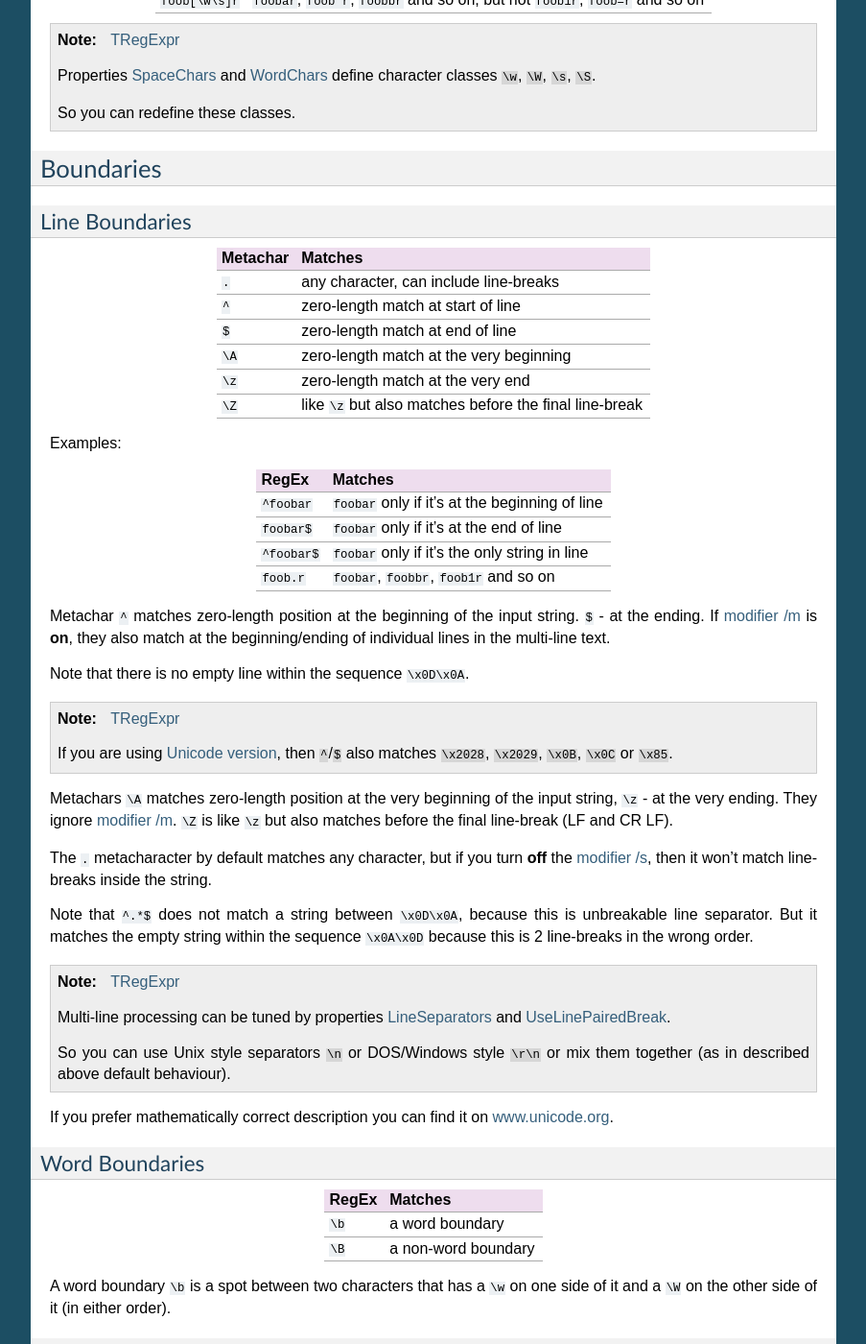
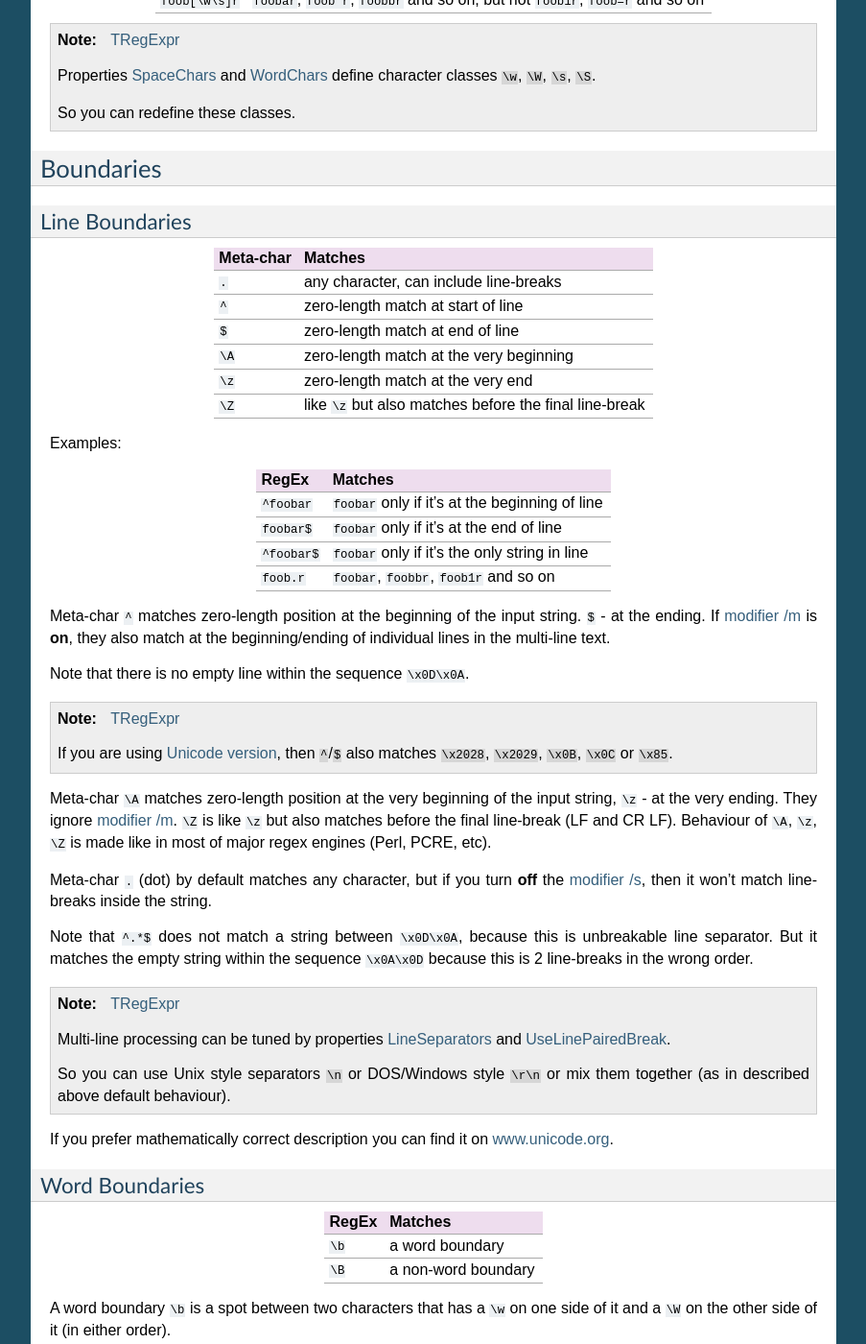
Before and after one commit to andgineer/TRegExpr, a Sphinx documentation site: the page built from docs/regular_expressions.rst, in a window 1280 px wide and 1400 px high, scrolled down 2506 px. Shown: the whole window at 96% size, without its empty margins (198-1101 px from the left). Built offline with Sphinx 7.4.7, drawn with Linux system fonts in a browser that asks for light colours; some of the changed text lies outside the part shown.

Commit message:
docs wording

```diff
--- a/docs/regular_expressions.rst
+++ b/docs/regular_expressions.rst
@@ -185,7 +185,7 @@ Line Boundaries
 ~~~~~~~~~~~~~~~
 
 ============= ================================================
-Metachar      Matches
+Meta-char     Matches
 ============= ================================================
 ``.``         any character, can include line-breaks
 ``^``         zero-length match at start of line
@@ -206,7 +206,7 @@ RegEx         Matches
 ``foob.r``    ``foobar``, ``foobbr``, ``foob1r`` and so on
 ============= ================================================
 
-Metachar ``^`` matches zero-length position at the beginning of the input string.
+Meta-char ``^`` matches zero-length position at the beginning of the input string.
 ``$`` - at the ending.
 If `modifier /m <#m>`_ is **on**, they also match at the beginning/ending
 of individual lines in the multi-line text.
@@ -220,11 +220,12 @@ Note that there is no empty line within the sequence ``\x0D\x0A``.
     `Unicode version <tregexpr.html#unicode>`__, then ``^``/``$``
     also matches ``\x2028``, ``\x2029``, ``\x0B``, ``\x0C`` or ``\x85``.
 
-Metachars ``\A`` matches zero-length position at the very beginning of the input string,
+Meta-char ``\A`` matches zero-length position at the very beginning of the input string,
 ``\z`` - at the very ending. They ignore `modifier /m <#m>`_.
 ``\Z`` is like ``\z`` but also matches before the final line-break (LF and CR LF).
+Behaviour of ``\A``, ``\z``, ``\Z`` is made like in most of major regex engines (Perl, PCRE, etc).
 
-The ``.`` metacharacter by default matches any character, but if you
+Meta-char ``.`` (dot) by default matches any character, but if you
 turn **off** the `modifier /s <#s>`_, then it won't match line-breaks inside the string.
 
 Note that ``^.*$`` does not match a string between ``\x0D\x0A``,
@@ -413,7 +414,7 @@ The entire regex has index 0.
 Backreferences
 --------------
 
-Metacharacters ``\1`` through ``\9`` are interpreted as backreferences to groups.
+Meta-chars ``\1`` through ``\9`` are interpreted as backreferences to groups.
 They match the previously found group with the specified index.
 
 =========== ============================
```
